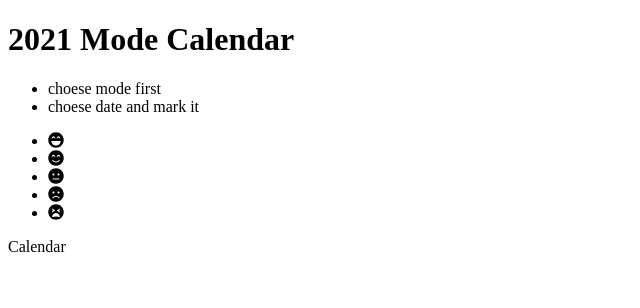
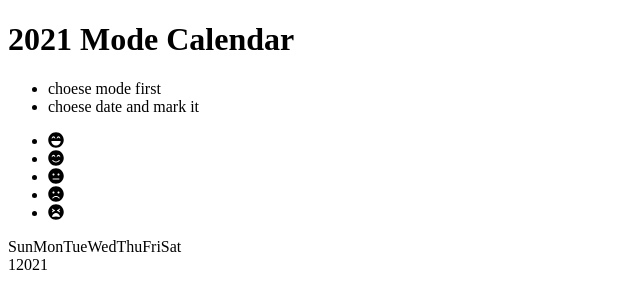
Before and after one commit to wenyo/100DaysChallenge, a React (Create React App) app in the folder 002day/: page / in a window 1280 px wide. Shown: the top 308 px of the page, without its empty margins (0-640 px from the left). Built offline with nearby package versions, Linux system fonts and the light colour scheme; the HTML template or start-up script is replaced by a standard one.

Commit message:
🚧 build Calendear component

```diff
--- /dev/null
+++ b/002day/src/component/Calendar/Date.js
@@ -0,0 +1,16 @@
+import React from 'react';
+import context from '../../context/Context';
+
+class Date extends React.Component {
+    constructor(props) {
+        super();
+    }
+
+    static contextType = context;
+
+    render() {
+        return <div>{this.props.month}{this.context.sNowYear}</div>;
+    }
+}
+
+export default Date;
--- /dev/null
+++ b/002day/src/component/Calendar/Month.js
@@ -0,0 +1,14 @@
+import React from 'react';
+import WeekDay from './WeekDay';
+import Date from './Date';
+
+const Month = ({ month }) => {
+    return (
+        <>
+            <WeekDay />
+            <Date month={month} />
+        </>
+    );
+};
+
+export default Month;
--- /dev/null
+++ b/002day/src/component/Calendar/WeekDay.js
@@ -0,0 +1,14 @@
+import React from 'react';
+import { WEEKDAY } from '../../utils/Info';
+
+const WeekDay = () => {
+    return (
+        <div>
+            {WEEKDAY.map((day) => (
+                <span key={day}>{day}</span>
+            ))}
+        </div>
+    );
+};
+
+export default WeekDay;
--- a/002day/src/component/Calendar/index.js
+++ b/002day/src/component/Calendar/index.js
@@ -1,11 +1,17 @@
 import React from 'react';
+import Month from './Month';
 
 class Calendar extends React.Component {
     constructor() {
         super();
     }
+
     render() {
-        return <>Calendar</>;
+        return (
+            <>
+                <Month month={1} />
+            </>
+        );
     }
 }
 
--- a/002day/src/utils/Info.js
+++ b/002day/src/utils/Info.js
@@ -22,3 +22,5 @@ export const ICON_INFO = [
         component: faTired,
     },
 ];
+
+export const WEEKDAY = ['Sun', 'Mon', 'Tue', 'Wed', 'Thu', 'Fri', 'Sat'];
```
